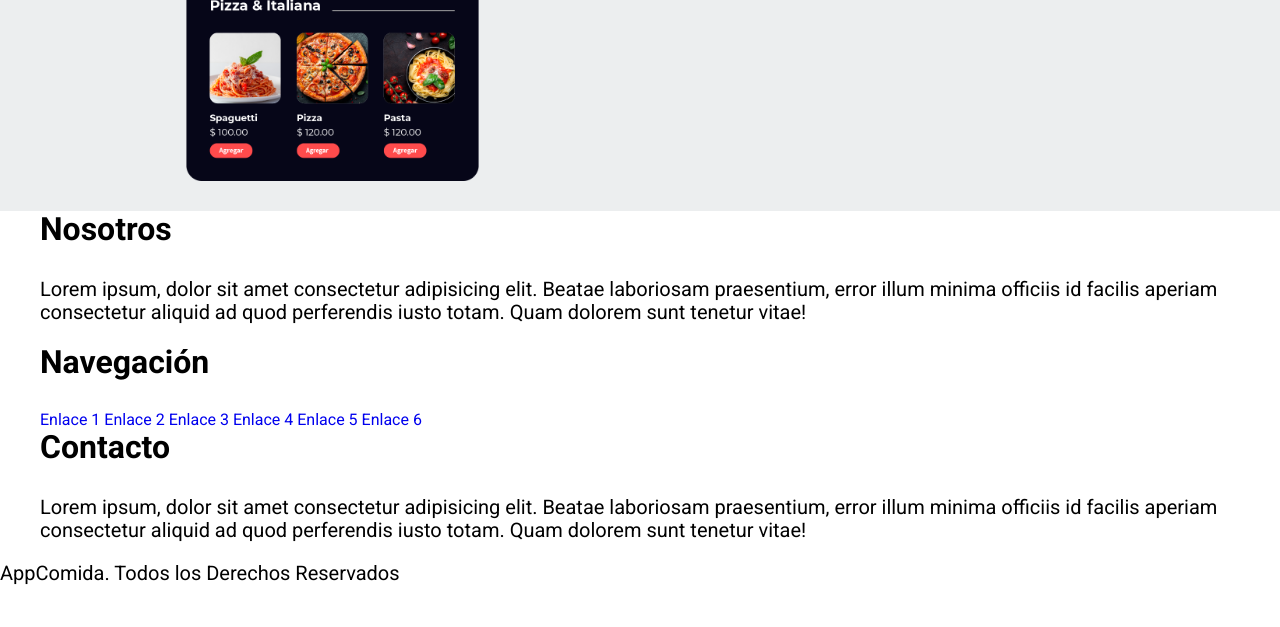
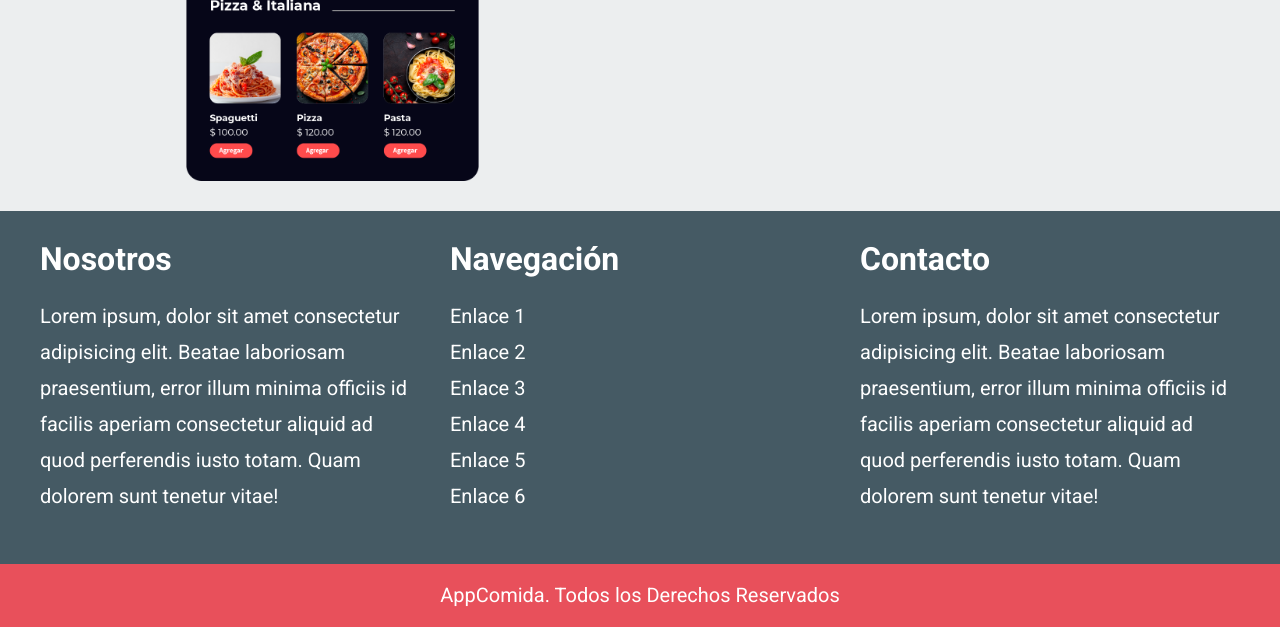
Before and after one commit to Ara-Polanco/deliveryApp, a website: page index.html in a window 1280 px wide. Shown: the part 5277-5904 px from the top of the page. Before the commit the page ends 5882 px from the top, so only its background shows below. Drawn offline with Linux system fonts and the light colour scheme.

Commit message:
Adding: styles to footer

```diff
--- a/index.html
+++ b/index.html
@@ -407,7 +407,7 @@
 
         </div>
 
-        <p class="footer__copyrigth">AppComida. Todos los Derechos Reservados </p>
+        <p class="footer__copyright">AppComida. Todos los Derechos Reservados </p>
     </footer>
 
 </body>
--- a/src/scss/app.scss
+++ b/src/scss/app.scss
@@ -6,3 +6,4 @@
 @use 'favoritos';
 @use 'repartidores';
 @use 'descargar';
+@use 'footer';
--- /dev/null
+++ b/src/scss/footer/_footer.scss
@@ -0,0 +1,61 @@
+@use 'base/variables' as v;
+@use 'base/mixins' as m;
+
+.footer {
+    background-color: v.$secundario;
+    padding: v.$separacion 0 0 0;
+
+
+    &__grid {
+        @include m.tablet {
+            @include m.grid(3, v.$separacion)
+        }
+    }
+
+    &__box {
+        margin-bottom: v.$separacion;
+
+        &:last-of-type {
+            margin-bottom: 0;
+        }
+    }
+
+    &__heading {
+        color: v.$blanco;
+        margin: 0;
+        text-align: center;
+
+        @include m.tablet {
+            text-align: left;
+        }
+    }
+    &__nav {
+        display: flex;
+        flex-direction: column;
+    }
+
+    &__nav,
+    &__texto {
+        margin-top: 2rem;
+    }
+
+    &__link,
+    &__texto {
+        font-size: 2rem;
+        line-height: 1.8;
+        color: v.$blanco;
+        text-align: center;
+
+        @include m.tablet {
+            text-align: left;
+        }
+    }
+
+    &__copyright {
+        background-color: v.$primario;
+        margin: 0;
+        color: v.$blanco;
+        text-align: center;
+        padding: 2rem;
+    }
+}
--- /dev/null
+++ b/src/scss/footer/_index.scss
@@ -0,0 +1 @@
+@forward 'footer';
```
Also changed, not shown: build/css/app.css, 1 other file.
